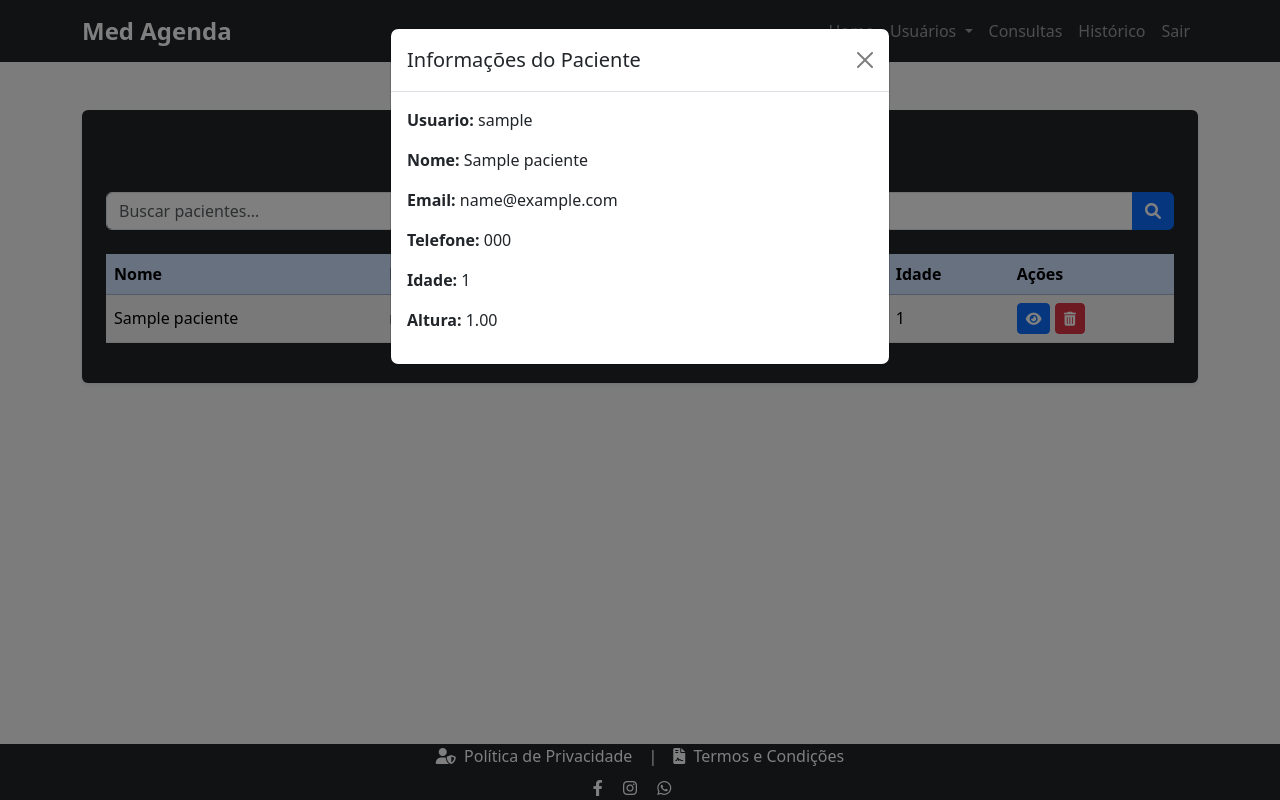
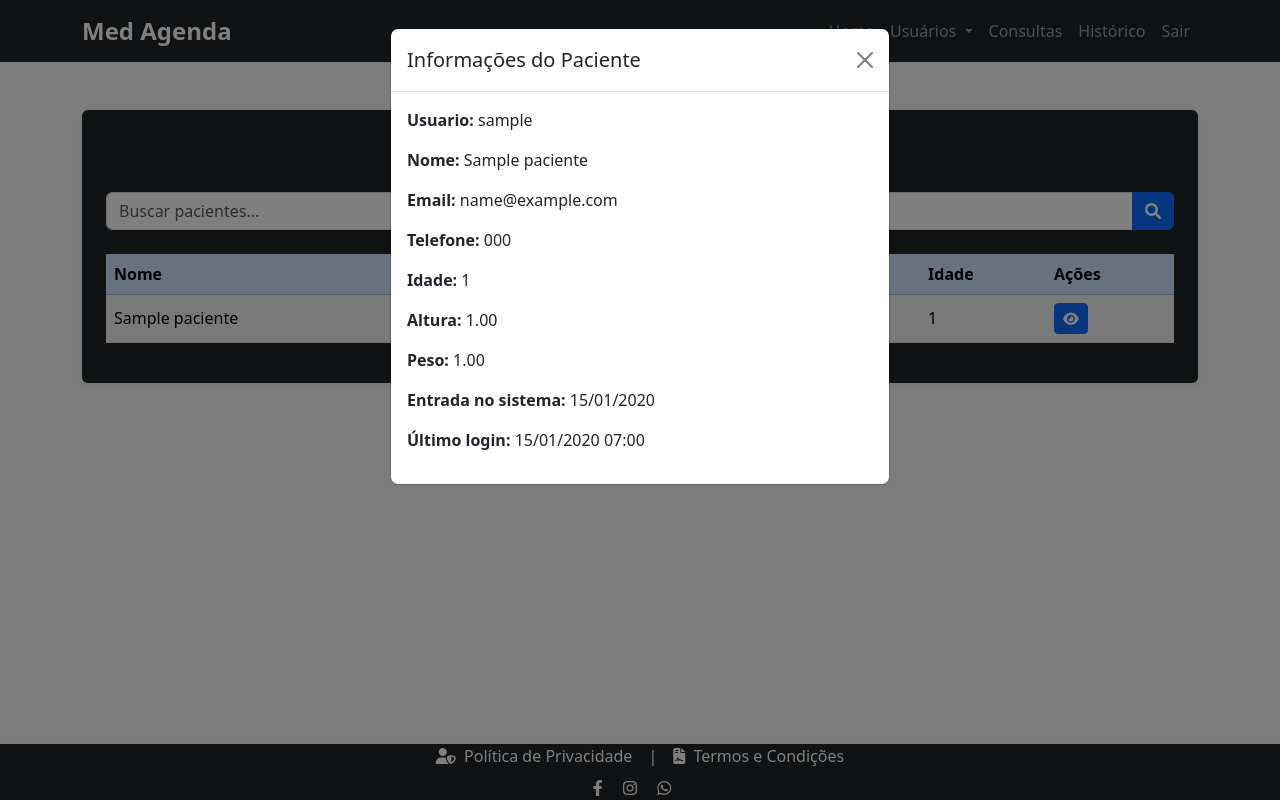
Before and after one commit to samuelvbernardo/avaliacao_terceira_unidade, a Django app: page /pacientes/ in a window 1280 px wide, after a click on "Ver detalhes". Run offline with Django 5.2, Linux system fonts and the light colour scheme; tables that the repository leaves empty hold one stand-in row (values such as "Sample post"); some libraries are stand-ins or nearby versions.

Commit message:
refactor(listing): remove delete option from actions column for doctors and patients

```diff
--- a/MedAgenda/core/templates/core/pages/perfil/administrador/listar_medicos.html
+++ b/MedAgenda/core/templates/core/pages/perfil/administrador/listar_medicos.html
@@ -51,7 +51,6 @@
                                 title="Ver detalhes">
                                 <i class="fa-solid fa-eye"></i>
                             </button>
-                            <a href="{% url 'excluir_medico' medico.pk %}" class="btn btn-sm btn-danger"><i class="fa-solid fa-trash-can"></i></a>
                         </td>
                     </tr>
                     {% empty %}
--- a/MedAgenda/core/templates/core/pages/perfil/administrador/listar_pacientes.html
+++ b/MedAgenda/core/templates/core/pages/perfil/administrador/listar_pacientes.html
@@ -47,10 +47,11 @@
                                 data-idade="{{ paciente.idade }}"
                                 data-peso="{{ paciente.peso }}"
                                 data-altura="{{ paciente.altura }}"
+                                data-entrada="{{ paciente.user.date_joined|date:'d/m/Y' }}"
+                                data-ultimo-login="{{ paciente.user.last_login|date:'d/m/Y H:i' }}"
                                 title="Ver detalhes">
                                 <i class="fa-solid fa-eye"></i>
                             </button>
-                            <a href="{% url 'excluir_paciente' paciente.pk %}" class="btn btn-sm btn-danger"><i class="fa-solid fa-trash-can"></i></a>
                         </td>
                     </tr>
                     {% empty %}
@@ -75,6 +76,11 @@
                         <p><strong>Telefone:</strong> <span id="modal-paciente-telefone"></span></p>
                         <p><strong>Idade:</strong> <span id="modal-paciente-idade"></span></p>
                         <p><strong>Altura:</strong> <span id="modal-paciente-altura"></span></p>
+                        <p><strong>Peso:</strong> <span id="modal-paciente-peso"></span></p>
+                        <p><strong>Entrada no sistema:</strong> <span id="modal-paciente-entrada"></span></p>
+                        <p><strong>Último login:</strong> <span id="modal-paciente-ultimo-login"></span></p>
+                    </div>
+                </div>
             </div>
         </div>
         </div>
--- a/MedAgenda/static/core/js/index.js
+++ b/MedAgenda/static/core/js/index.js
@@ -38,26 +38,29 @@ document.addEventListener("DOMContentLoaded", function() {
     // Script para preencher o modal de detalhes do médico
     document.querySelectorAll('.btn-detalhe-medico').forEach(function(btn) {
         btn.addEventListener('click', function() {
-            document.getElementById('modal-nome').textContent = btn.getAttribute('data-nome');
-            document.getElementById('modal-usuario').textContent = btn.getAttribute('data-usuario');
-            document.getElementById('modal-email').textContent = btn.getAttribute('data-email');
-            document.getElementById('modal-especialidade').textContent = btn.getAttribute('data-especialidade');
-            document.getElementById('modal-crm').textContent = btn.getAttribute('data-crm');
+            document.getElementById('modal-nome').textContent = btn.getAttribute('data-nome') || '---';
+            document.getElementById('modal-usuario').textContent = btn.getAttribute('data-usuario') || '---';
+            document.getElementById('modal-email').textContent = btn.getAttribute('data-email') || '---';
+            document.getElementById('modal-especialidade').textContent = btn.getAttribute('data-especialidade') || '---';
+            document.getElementById('modal-crm').textContent = btn.getAttribute('data-crm') || '---';
             document.getElementById('modal-telefone').textContent = btn.getAttribute('data-telefone') || '---';
-            document.getElementById('modal-entrada').textContent = btn.getAttribute('data-entrada');
-            document.getElementById('modal-ultimo-login').textContent = btn.getAttribute('data-ultimo-login');
+            document.getElementById('modal-entrada').textContent = btn.getAttribute('data-entrada') || '---';
+            document.getElementById('modal-ultimo-login').textContent = btn.getAttribute('data-ultimo-login') || '---';
         });
     });
 
     // Script para preencher o modal de detalhes do paciente
     document.querySelectorAll('.btn-detalhe-paciente').forEach(function(btn) {
         btn.addEventListener('click', function() {
-            document.getElementById('modal-usuario-paciente').textContent = btn.getAttribute('data-usuario');
-            document.getElementById('modal-paciente-nome').textContent = btn.getAttribute('data-nome');
-            document.getElementById('modal-paciente-email').textContent = btn.getAttribute('data-email');
-            document.getElementById('modal-paciente-telefone').textContent = btn.getAttribute('data-telefone');
-            document.getElementById('modal-paciente-idade').textContent = btn.getAttribute('data-idade');
-            document.getElementById('modal-paciente-altura').textContent = btn.getAttribute('data-altura');
+            document.getElementById('modal-usuario-paciente').textContent = btn.getAttribute('data-usuario') || '---';
+            document.getElementById('modal-paciente-nome').textContent = btn.getAttribute('data-nome') || '---';
+            document.getElementById('modal-paciente-email').textContent = btn.getAttribute('data-email') || '---';
+            document.getElementById('modal-paciente-telefone').textContent = btn.getAttribute('data-telefone') || '---';
+            document.getElementById('modal-paciente-idade').textContent = btn.getAttribute('data-idade') || '---';
+            document.getElementById('modal-paciente-altura').textContent = btn.getAttribute('data-altura') || '---';
+            document.getElementById('modal-paciente-peso').textContent = btn.getAttribute('data-peso') || '---';
+            document.getElementById('modal-paciente-entrada').textContent = btn.getAttribute('data-entrada') || '---';
+            document.getElementById('modal-paciente-ultimo-login').textContent = btn.getAttribute('data-ultimo-login') || '---';
         });
     });
 
```
Lines whose indentation alone changed are shown as unchanged.
